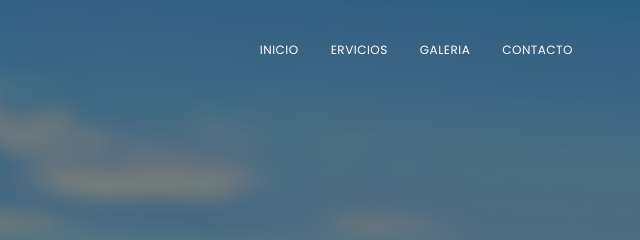
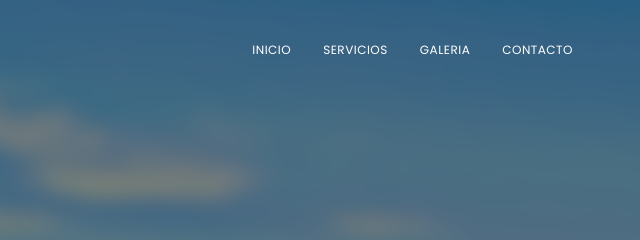
Before and after one commit to 5pok/renaycocl, a plain HTML site: page index.html in a window 1280 px wide. Shown: the top 240 px of the page, 605-1245 px from the left. Drawn offline with Linux system fonts and the light colour scheme.

Commit message:
Update index.html

```diff
--- a/index.html
+++ b/index.html
@@ -45,7 +45,7 @@
                 <ul class="nav navbar-nav navbar-left nav-split nav-pos-right">
                     <li class="active"><a data-scroll="scrollTo" href="#hero">Inicio</a>
                     </li>
-                    <li><a data-scroll="scrollTo" href="#feature">ervicios</a>
+                    <li><a data-scroll="scrollTo" href="#feature">Servicios</a>
                     </li>
                     <li><a data-scroll="scrollTo" href="#portfolio">Galeria</a>
                     </li>
```
